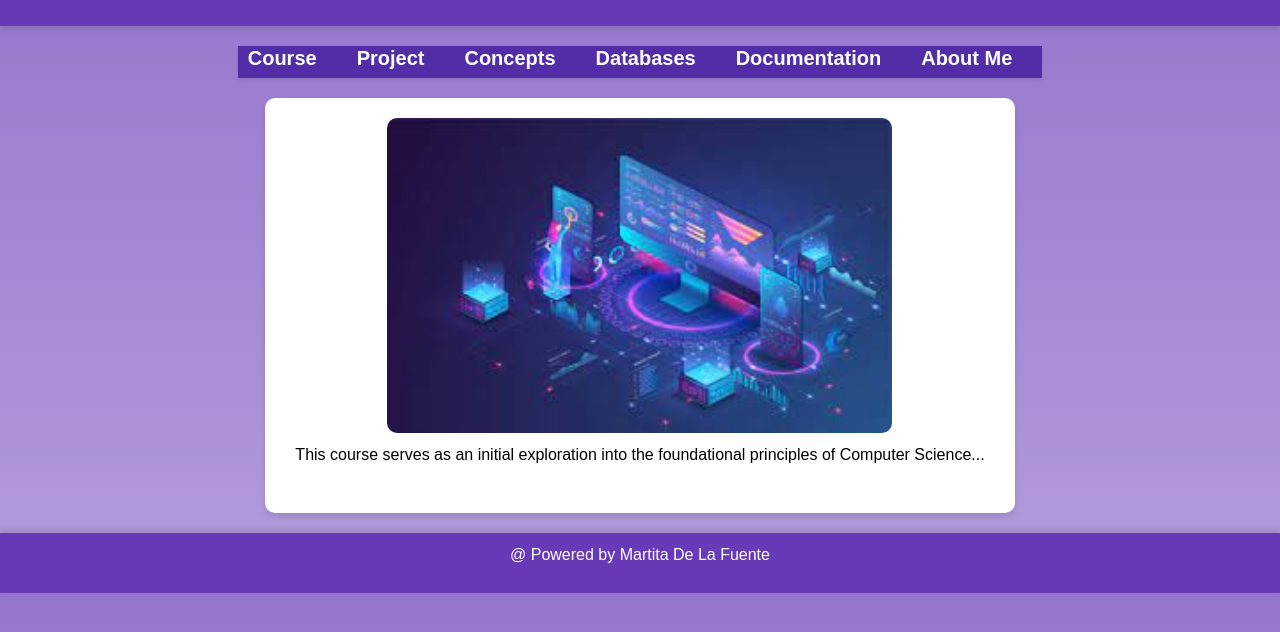
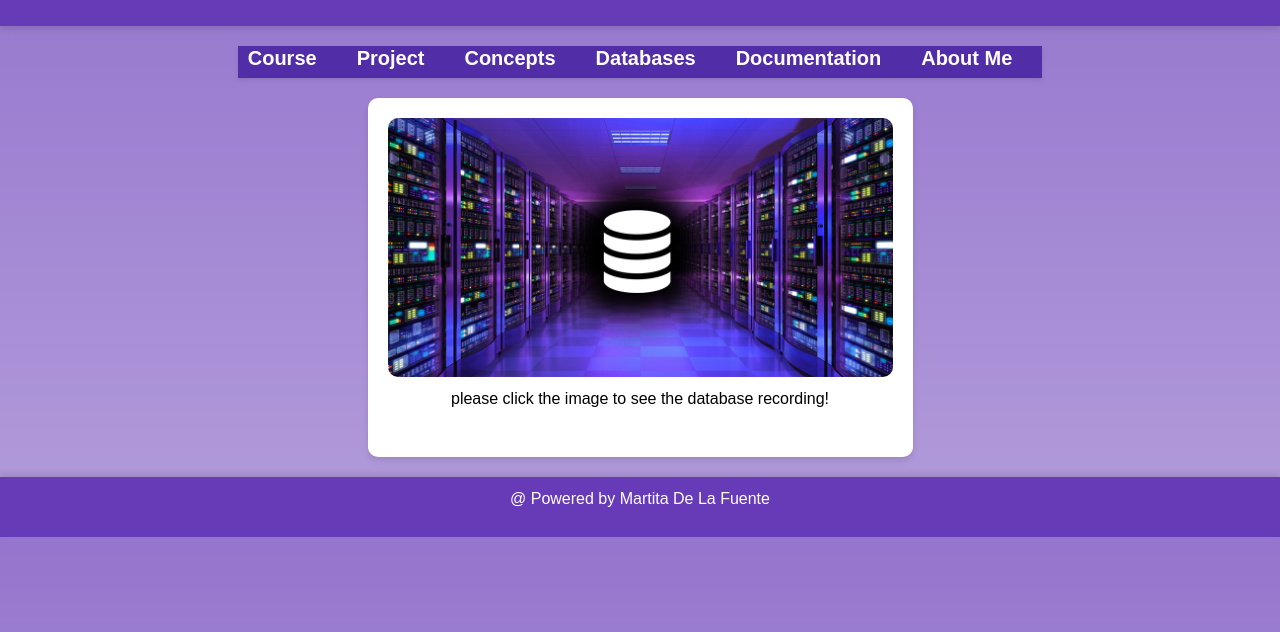
Before and after one commit to delafuentemarts/FOC, a plain HTML site: page database.html in a window 1280 px wide. Shown: the part 60-692 px from the top of the page. Drawn offline with nearby package versions, Linux system fonts and the light colour scheme.

Commit message:
Update database.html

```diff
--- a/database.html
+++ b/database.html
@@ -111,13 +111,13 @@ article p {
     </nav>
 
     <article>
-      <center><img src="course.jpg" alt="FoC" width="505" height="182"></center>
-      <p>This course serves as an initial exploration into the foundational principles of Computer Science...</p>
+      <center><img src="database.jpg" alt="FoC" width="505" height="182"></center>
+      <p>please click the image to see the database recording!</p>
     </article>
   </section>
 
   <footer>
-    <p>@ Powered by Martita De La Fuente</p>
+    <p>@ Powered by Martita De La Fuente </p>
   </footer>
 
 </body>
```
